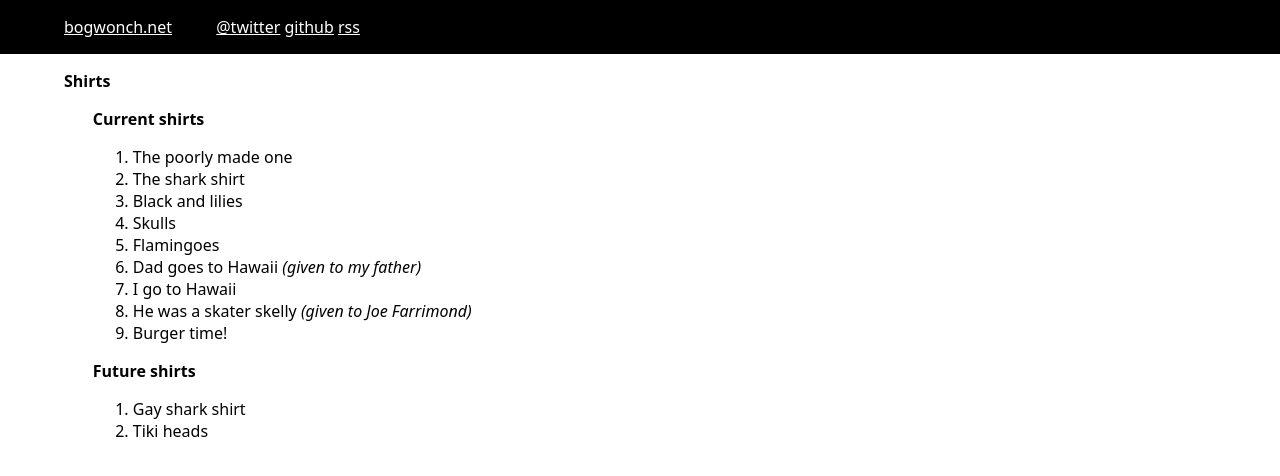
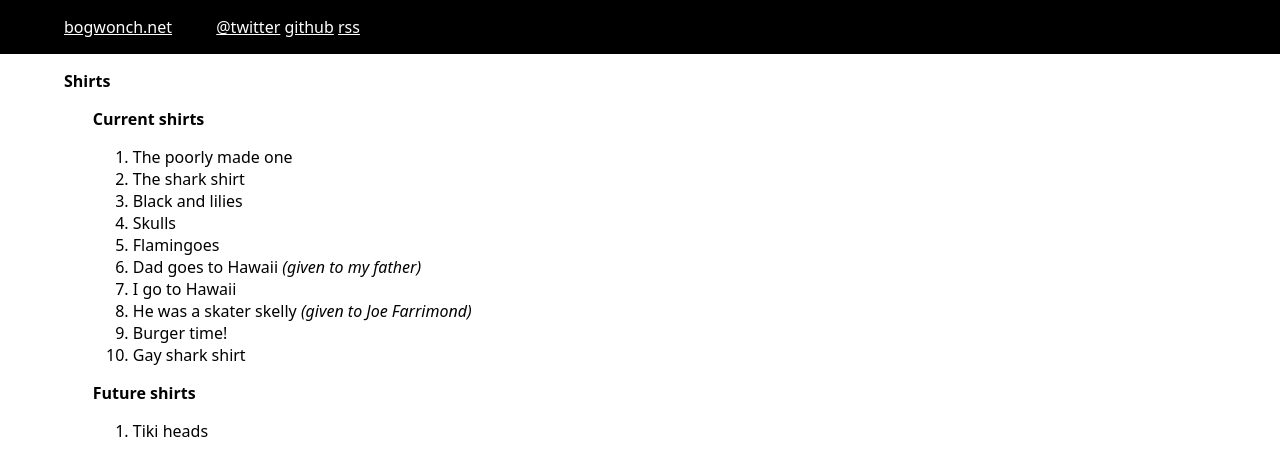
Before and after one commit to bogwonch/bogwonch.github.io, a Jekyll site: the page built from shirts.md, in a window 1280 px wide. Shown: the top 476 px of the page. Built offline with Jekyll 4.4.1, drawn with Linux system fonts in a browser that asks for light colours; part of the change alters nothing that is shown.

```diff
--- a/shirts.md
+++ b/shirts.md
@@ -15,8 +15,8 @@ permalink: /shirts
 7.  I go to Hawaii
 8.  He was a skater skelly *(given to Joe Farrimond)*
 9.  Burger time!
+10.  Gay shark shirt
 
 # Future shirts
 
-9.  Gay shark shirt
 11. Tiki heads
```
